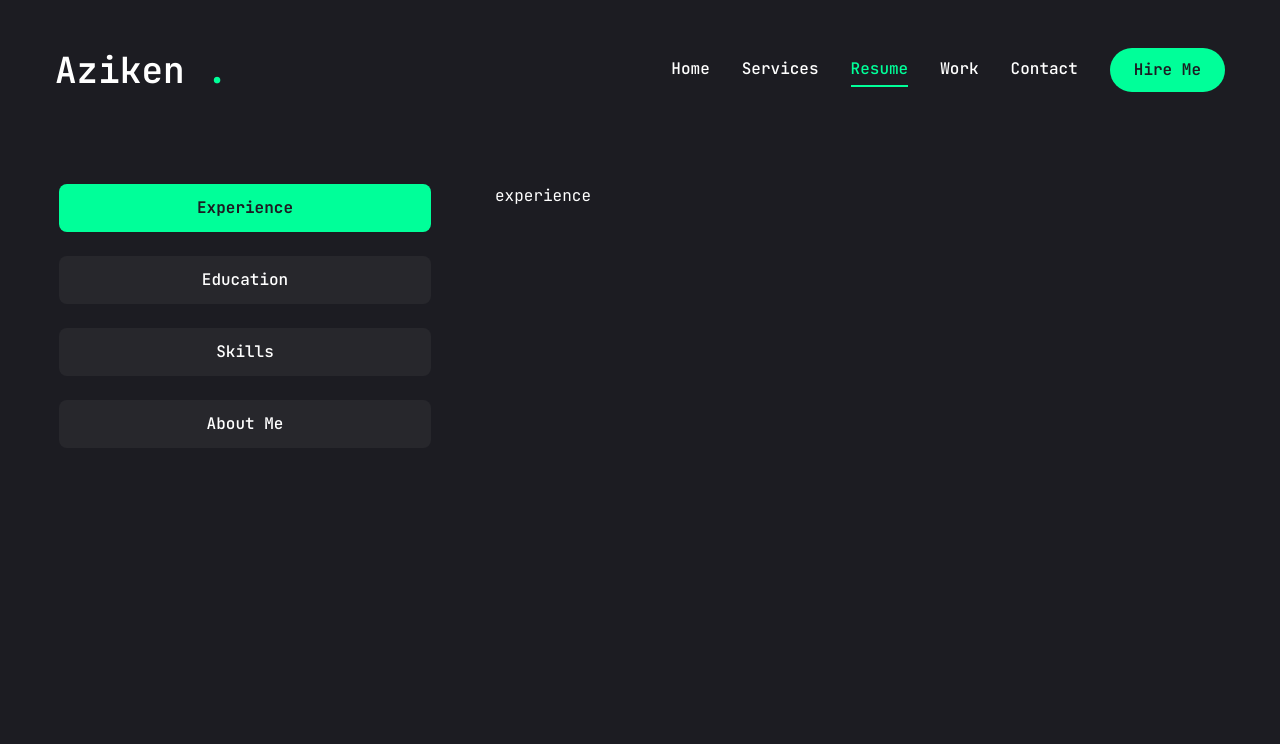
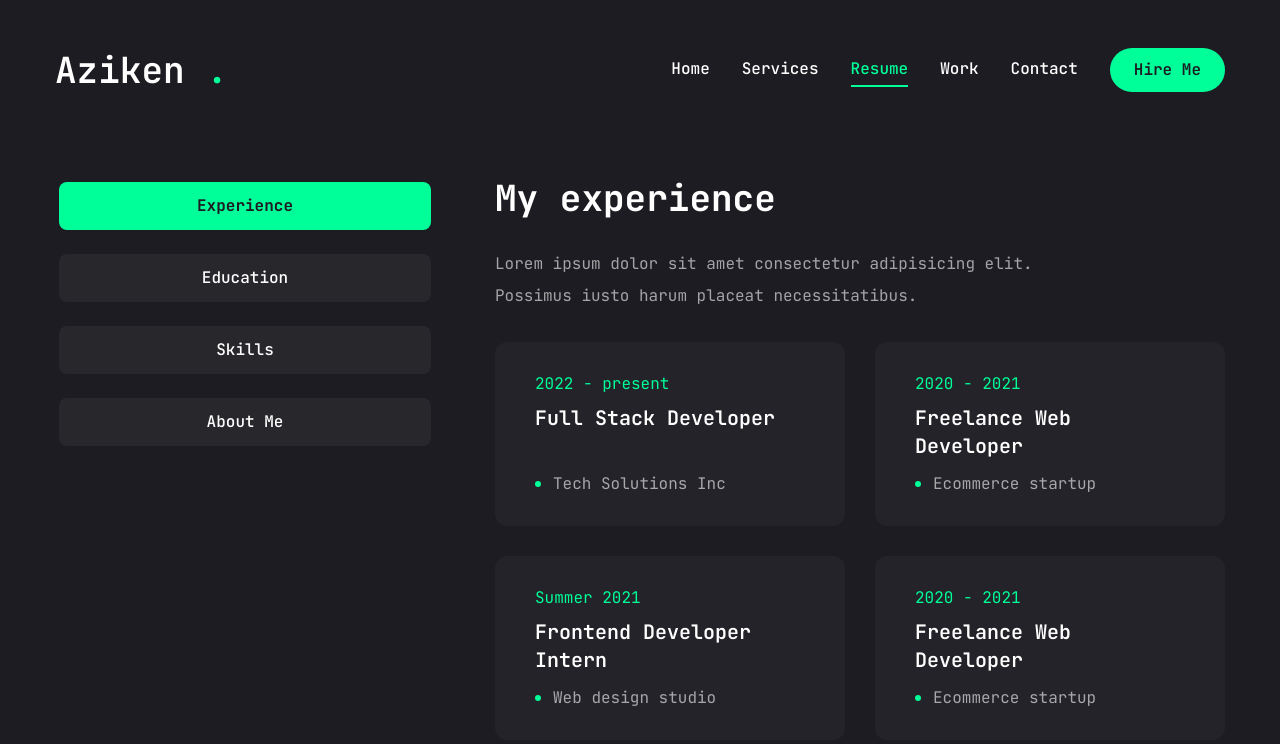
Before and after one commit to Azikenp/Portfolio-website-framer, a Next.js app: page /resume in a window 1280 px wide. Shown: the top 744 px of the page. Built offline with nearby package versions, Linux system fonts and the light colour scheme.

Commit message:
scroll area :ui edit

```diff
--- a/app/resume/page.jsx
+++ b/app/resume/page.jsx
@@ -159,7 +159,47 @@
           <div className="min-h-[70vh] w-full">
             {/* experience */}
             <TabsContent value="experience" className="w-full">
-              experience
+              <div className="flex flex-col gap-[30px] text-center xl:text-left">
+                <div className="text-4xl font-bold">{experience.title}</div>
+                <p className="max-w-[600px] text-white/60 mx-auto xl:mx-0">
+                  {experience.description}
+                </p>
+                <ScrollArea className="h-[400px]">
+                  <ul className="grid grid-cols-1 lg:grid-cols-2 gap-[30px]">
+                    {experience.items.map((item, i) => (
+                      <li
+                        key={i}
+                        className="bg-[#232329] h-[184px] py-6 px-10  rounded-xl flex flex-col justify-center items-center lg:items-start gap-1"
+                      >
+                        <span className="text-accent">{item.duration}</span>
+                        <h3 className="text-xl max-w-[260px] min-h-[60px] text-center lg:text-left">
+                          {item.position}
+                        </h3>
+                        <div className="flex items-center gap-3">
+                          {/* dot */}
+                          <span className="w-[6px] h-[6px] rounded-full bg-accent"></span>
+                          <p className="text-white/60">{item.company}</p>
+                        </div>
+                      </li>
+                    ))}
+                  </ul>
+                </ScrollArea>
+              </div>
+            </TabsContent>
+
+            {/* education */}
+            <TabsContent value="education" className="w-full">
+              education
+            </TabsContent>
+
+            {/* skills */}
+            <TabsContent value="skills" className="w-full">
+              skills
+            </TabsContent>
+
+            {/* about */}
+            <TabsContent value="about" className="w-full">
+              about
             </TabsContent>
           </div>
         </Tabs>
--- a/components/ui/scroll-area.jsx
+++ b/components/ui/scroll-area.jsx
@@ -26,9 +26,9 @@
     className={cn(
       "flex touch-none select-none transition-colors",
       orientation === "vertical" &&
-        "h-full w-2.5 border-l border-l-transparent p-[1px]",
+        "h-full w-2.5 border-l border-l-transparent p-[1px] bg-white",
       orientation === "horizontal" &&
-        "h-2.5 flex-col border-t border-t-transparent p-[1px]",
+        "h-2.5 flex-col border-t border-t-transparent p-[1px] ",
       className
     )}
     {...props}>
```
